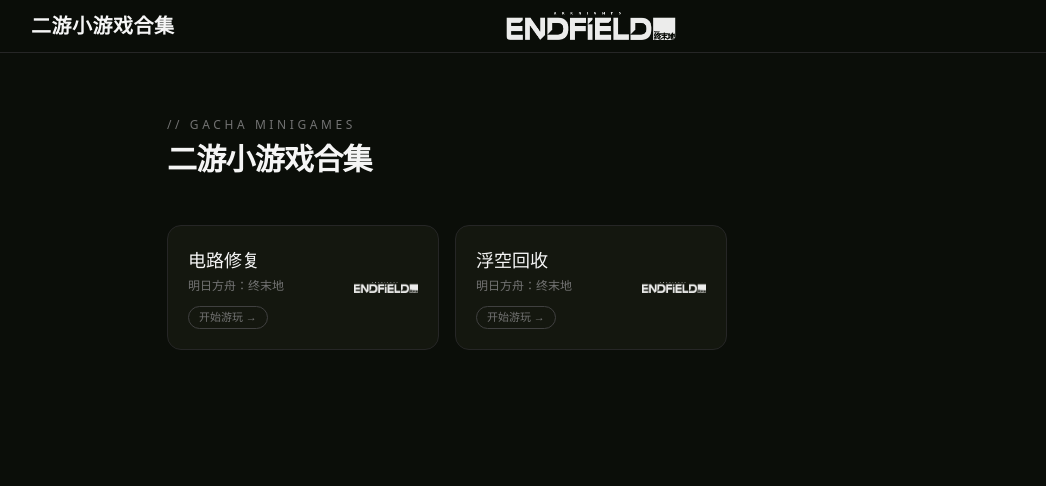
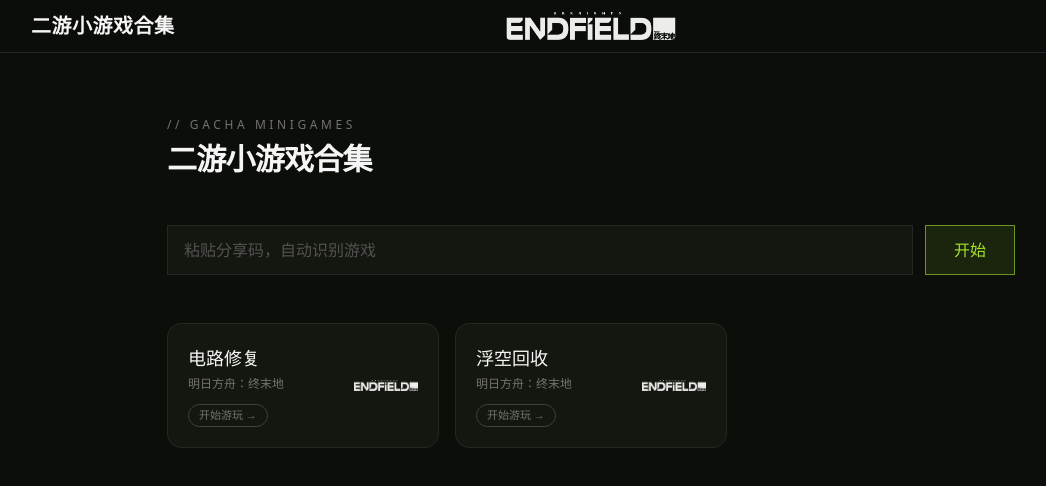
Before and after one commit to DeeChael/GachaMiniGames, a React (Vite) app: page /puzzle in a window 1280 px wide. Shown: the top 486 px of the page, without its empty margins (49-1095 px from the left). Built offline with nearby package versions, Linux system fonts and the light colour scheme.

Commit message:
feat: add a textfield in home screen to quickly start shared game

```diff
--- a/src/games/balloon/BalloonPage.tsx
+++ b/src/games/balloon/BalloonPage.tsx
@@ -4,7 +4,7 @@
 // ============================================================
 
 import { useCallback, useEffect, useMemo, useRef, useState } from 'react';
-import { useLocation, useNavigate } from 'react-router';
+import { useLocation, useNavigate, useSearchParams } from 'react-router';
 import type { BalloonLevel, BalloonValue, Placed } from './types';
 import {
   BALLOON_INFO,
@@ -511,11 +511,23 @@
 export default function BalloonPage() {
   const location = useLocation();
   const navigate = useNavigate();
-  const [level, setLevel] = useState<BalloonLevel | null>(
-    () => (location.state as { level?: BalloonLevel } | null)?.level ?? null,
-  );
+  const [searchParams] = useSearchParams();
+  // 初始关卡：编辑器试玩（state）或分享码链接（?code=）
+  const initial = useMemo(() => {
+    const fromState = (location.state as { level?: BalloonLevel } | null)?.level;
+    if (fromState) return { level: fromState, error: '' };
+    const code = searchParams.get('code');
+    if (!code) return { level: null as BalloonLevel | null, error: '' };
+    try {
+      return { level: decodeBalloonLevel(code), error: '' };
+    } catch (e) {
+      return { level: null as BalloonLevel | null, error: (e as Error).message };
+    }
+    // eslint-disable-next-line react-hooks/exhaustive-deps
+  }, []);
+  const [level, setLevel] = useState<BalloonLevel | null>(initial.level);
   const [codeInput, setCodeInput] = useState('');
-  const [codeError, setCodeError] = useState('');
+  const [codeError, setCodeError] = useState(initial.error);
 
   const startWithCode = () => {
     try {
--- a/src/pages/Home.tsx
+++ b/src/pages/Home.tsx
@@ -1,4 +1,7 @@
-import { Link } from 'react-router';
+import { useState } from 'react';
+import { Link, useNavigate } from 'react-router';
+import { decodeLevel } from '../games/puzzle/shareCode';
+import { decodeBalloonLevel } from '../games/balloon/shareCode';
 
 interface GameEntry {
   name: string;
@@ -27,6 +30,38 @@
 ];
 
 export default function Home() {
+  const navigate = useNavigate();
+  const [code, setCode] = useState('');
+  const [codeError, setCodeError] = useState('');
+
+  // 检测分享码属于哪个游戏并跳转
+  const startWithCode = () => {
+    const v = code.trim();
+    if (!v) {
+      setCodeError('');
+      return;
+    }
+    if (v.startsWith('EPZ2_')) {
+      try {
+        decodeLevel(v);
+        navigate(`/puzzle?code=${encodeURIComponent(v)}`);
+      } catch (e) {
+        setCodeError((e as Error).message);
+      }
+      return;
+    }
+    if (v.startsWith('EBL1_')) {
+      try {
+        decodeBalloonLevel(v);
+        navigate(`/balloon?code=${encodeURIComponent(v)}`);
+      } catch (e) {
+        setCodeError((e as Error).message);
+      }
+      return;
+    }
+    setCodeError('无法识别的分享码（支持 EPZ2_ / EBL1_ 开头）');
+  };
+
   return (
     <div className="mx-auto max-w-4xl px-6 py-16">
       <header className="mb-12">
@@ -35,6 +70,30 @@
           二游小游戏合集
         </h1>
       </header>
+
+      <div className="mb-12">
+        <div className="flex flex-col gap-3 sm:flex-row">
+          <input
+            value={code}
+            onChange={(e) => {
+              setCode(e.target.value);
+              setCodeError('');
+            }}
+            onKeyDown={(e) => {
+              if (e.key === 'Enter') startWithCode();
+            }}
+            placeholder="粘贴分享码，自动识别游戏"
+            className="flex-1 border border-neutral-800 bg-[#14170f] px-4 py-3 text-base text-neutral-200 outline-none placeholder:text-neutral-600 focus:border-[#a6e22e]/50"
+          />
+          <button
+            onClick={startWithCode}
+            className="border border-[#a6e22e]/60 bg-[#a6e22e]/10 px-7 py-3 text-base text-[#a6e22e] hover:bg-[#a6e22e]/20"
+          >
+            开始
+          </button>
+        </div>
+        {codeError && <div className="mt-2 text-sm text-red-400">{codeError}</div>}
+      </div>
 
       <div className="grid gap-4 sm:grid-cols-2 lg:grid-cols-3">
         {GAMES.map((g) => (
```
